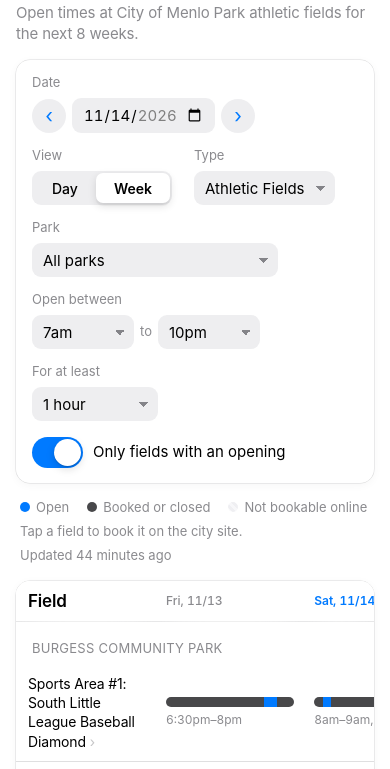
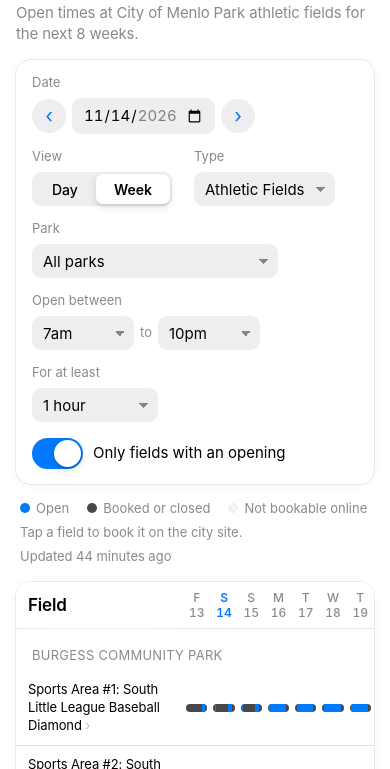
Before and after one commit to alanzc6/Soccer-Field, a plain HTML site: page index.html in a window 390 px wide. Both pictures are taken after a click on the button "Week". Shown: the part 64-833 px from the top of the page. Drawn offline with Linux system fonts and the light colour scheme.

Commit message:
Mobile changes

```diff
--- a/index.html
+++ b/index.html
@@ -40,7 +40,9 @@
     background-image: linear-gradient(45deg, transparent 50%, var(--label2) 50%), linear-gradient(135deg, var(--label2) 50%, transparent 50%);
     background-position: right 14px center, right 9px center; background-size: 5px 5px; background-repeat: no-repeat;
   }
-  input[type="date"] { padding-right: 11px; background-image: none; font-variant-numeric: tabular-nums; }
+  input[type="date"] { padding-right: 11px; background-image: none; font-variant-numeric: tabular-nums; min-width: 9.5em; display: inline-flex; align-items: center; line-height: 20px; }
+  input[type="date"]::-webkit-date-and-time-value { text-align: left; min-height: 20px; }
+  input[type="date"]::-webkit-datetime-edit { padding: 0; }
   .icon-btn { width: 34px; height: 34px; border: 0; border-radius: 50%; background: var(--fill); color: var(--blue); font-size: 20px; line-height: 1; cursor: pointer; }
   .icon-btn:active { background: var(--fill2); }
   :focus-visible { outline: 3px solid color-mix(in srgb, var(--blue) 45%, transparent); outline-offset: 1px; }
@@ -100,7 +102,16 @@
     th.name, td.name { min-width: 140px; max-width: 160px; padding: 10px 12px; }
     td.name a { font-size: 14px; }
     .updated { margin-left: 0; }
+    .daycell { min-width: 0; padding: 12px 3px; }
+    .daycell .txt { display: none; }
+    .bar { height: 8px; border-radius: 4px; }
+    th.dayhead { padding: 8px 2px; text-align: center; line-height: 1.25; }
+    th.dayhead .dl { display: none; }
+    th.dayhead span.ds { display: inline; }
+    .week th.name, .week td.name { min-width: 112px; max-width: 120px; }
+    .week td.name a { font-size: 13px; }
   }
+  th.dayhead .ds { display: none; }
 </style>
 
 </head>
@@ -168,6 +179,10 @@ function dayLabel(s, long) {
   return new Date(s + "T12:00:00Z").toLocaleDateString(undefined, long
     ? { weekday: "long", month: "short", day: "numeric", timeZone: "UTC" }
     : { weekday: "short", month: "numeric", day: "numeric", timeZone: "UTC" });
+}
+function shortDay(s) {
+  const d = new Date(s + "T12:00:00Z");
+  return d.toLocaleDateString(undefined, { weekday: "narrow", timeZone: "UTC" }) + "<br>" + d.getUTCDate();
 }
 function esc(s) { return String(s ?? "").replace(/[&<>"]/g, (c) => ({ "&": "&amp;", "<": "&lt;", ">": "&gt;", '"': "&quot;" }[c])); }
 function ago(iso) {
@@ -242,7 +257,7 @@ function renderWeek(date) {
   const list = visibleFacilities(dates);
   const from = +$("from").value, to = +$("to").value, span = Math.max(to - from, 1);
   const head = `<thead><tr><th class="name">Field</th>` + dates.map((d) =>
-    `<th class="dayhead ${d === date ? "sel" : ""}" data-date="${d}">${dayLabel(d)}</th>`).join("") + `</tr></thead>`;
+    `<th class="dayhead ${d === date ? "sel" : ""}" data-date="${d}"><span class="dl">${dayLabel(d)}</span><span class="ds">${shortDay(d)}</span></th>`).join("") + `</tr></thead>`;
   const body = groupRows(list, 7, (f) => dates.map((d) => {
     const r = rangesFor(f, d);
     if (!r) return `<td class="daycell" data-date="${d}"><div class="bar none"></div><div class="txt">Not online</div></td>`;
@@ -275,6 +290,7 @@ function render() {
     $("grid").innerHTML = emptyRow(`No data for ${dayLabel(date, true)}. Pick a date between ${dayLabel(state.dates[0], true)} and ${dayLabel(state.dates.at(-1), true)}.`);
     return;
   }
+  $("grid").classList.toggle("week", state.view === "week");
   if (state.view === "day") renderDay(date); else renderWeek(date);
 }
 
```
